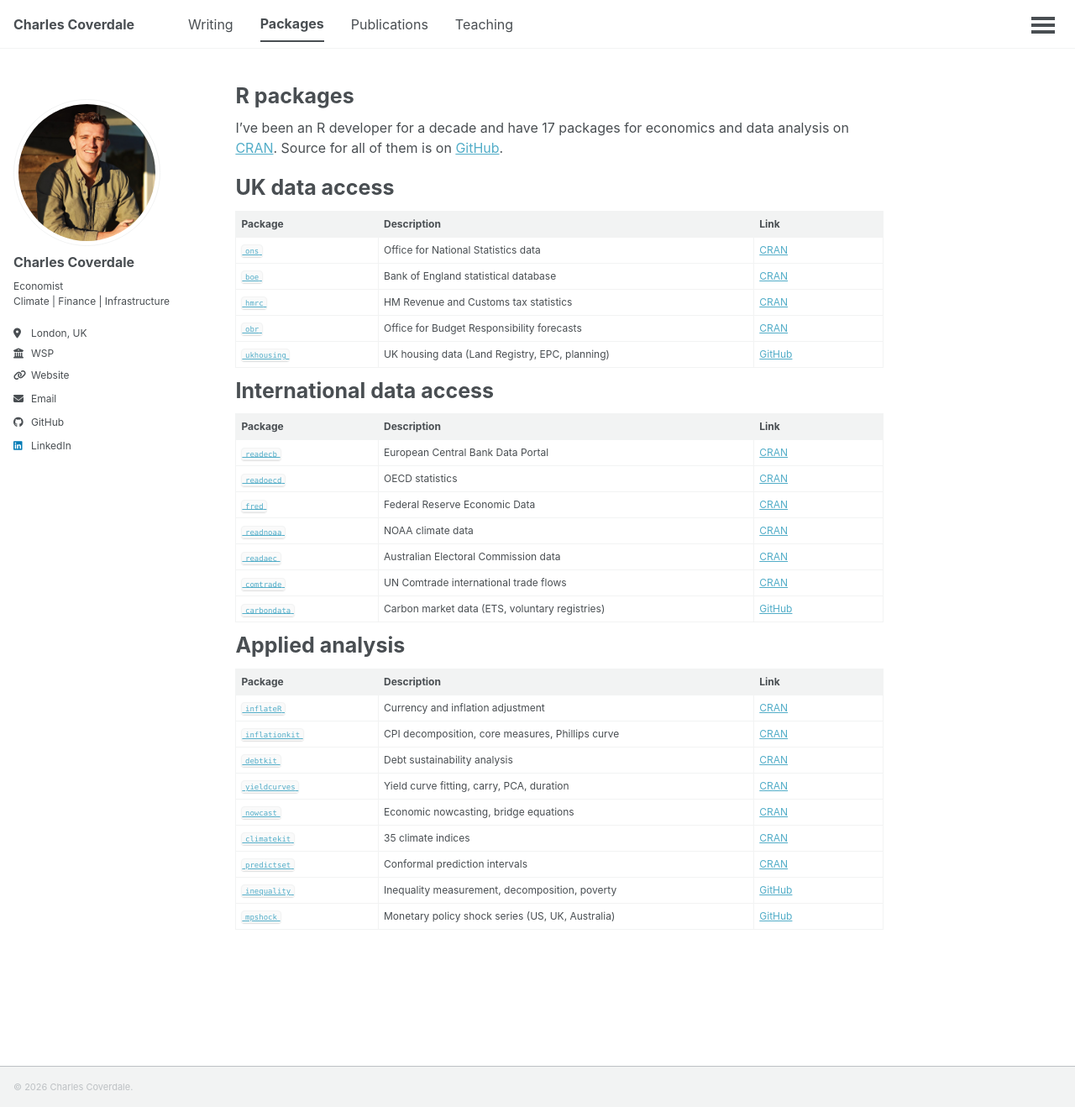
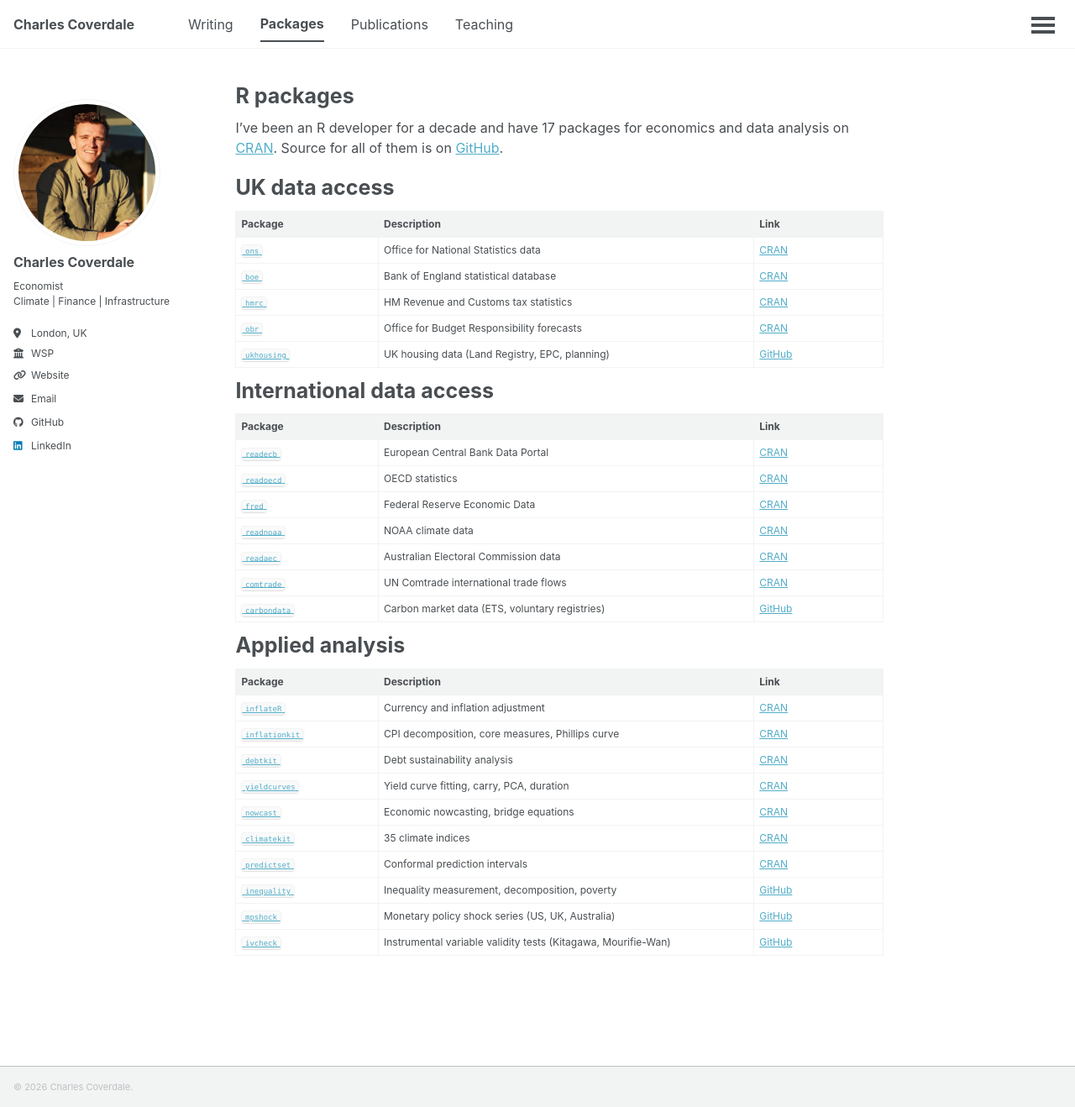
Before and after one commit to charlescoverdale/charlescoverdale.github.io, a Jekyll site: the page built from _pages/packages.md, in a window 1280 px wide and 1318 px high. Shown: the whole window at 84% size. Built offline with Jekyll 4.4.1, drawn with Linux system fonts in a browser that asks for light colours; a script that is not in the unit is left out.

Commit message:
Add ivcheck to packages page

```diff
--- a/_pages/packages.md
+++ b/_pages/packages.md
@@ -58,3 +58,4 @@ Applied analysis
 | [`predictset`](https://github.com/charlescoverdale/predictset) | Conformal prediction intervals | [CRAN](https://cran.r-project.org/package=predictset) |
 | [`inequality`](https://github.com/charlescoverdale/inequality) | Inequality measurement, decomposition, poverty | [GitHub](https://github.com/charlescoverdale/inequality) |
 | [`mpshock`](https://github.com/charlescoverdale/mpshock) | Monetary policy shock series (US, UK, Australia) | [GitHub](https://github.com/charlescoverdale/mpshock) |
+| [`ivcheck`](https://github.com/charlescoverdale/ivcheck) | Instrumental variable validity tests (Kitagawa, Mourifie-Wan) | [GitHub](https://github.com/charlescoverdale/ivcheck) |
```
